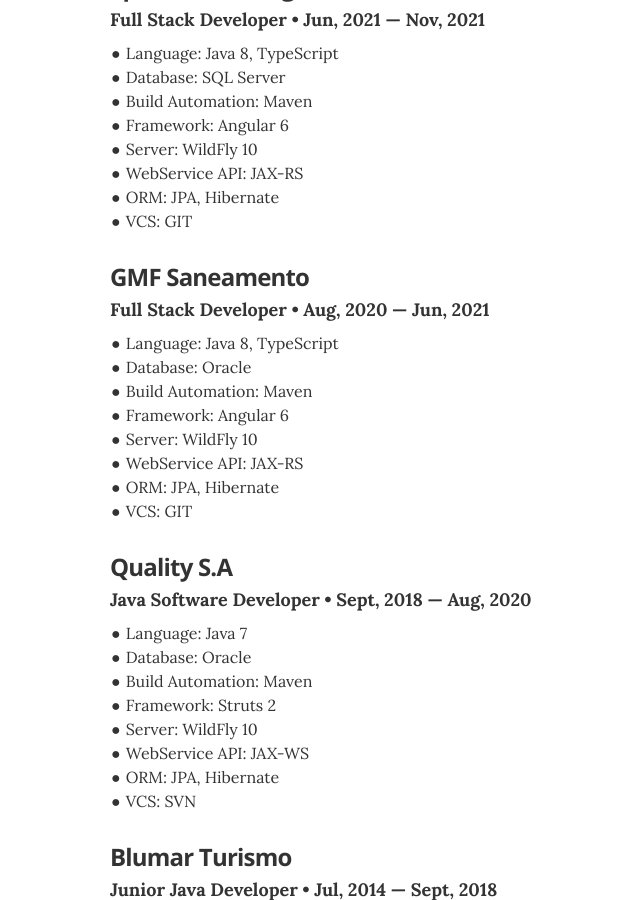
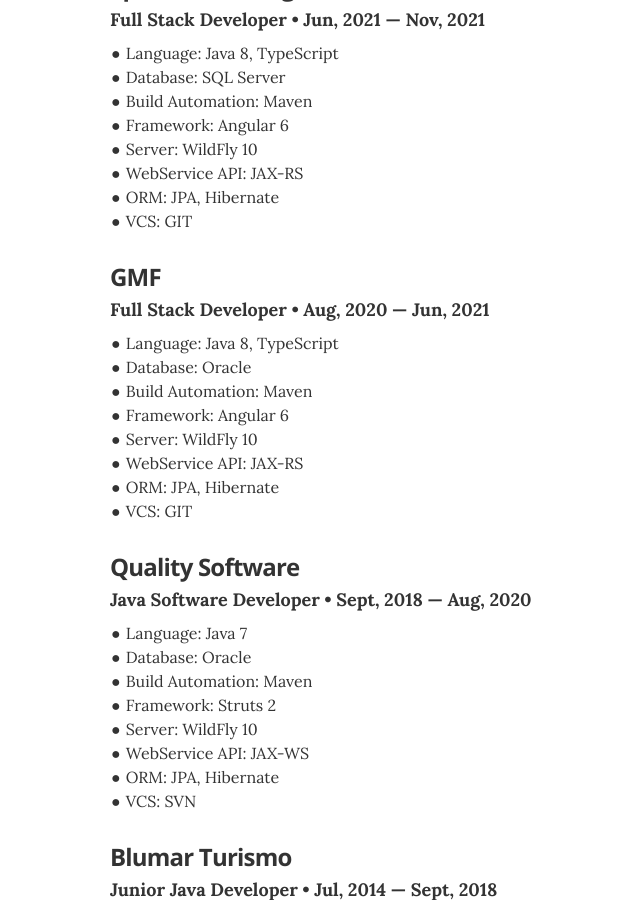
Before and after one commit to pedrobezerradev/pedrobezerradev.github.io, a Jekyll site: the page built from index.html, in a window 1280 px wide and 900 px high, scrolled down 818 px. Shown: the whole window, without its empty margins (190-830 px from the left). Built offline with Jekyll 4.4.1, drawn with Linux system fonts in a browser that asks for light colours.

Commit message:
alteração na experiência

```diff
--- a/_data/experience.yml
+++ b/_data/experience.yml
@@ -13,13 +13,13 @@
   summary: '● Language: Java 8, TypeScript <br \> ● Database: SQL Server <br \> ● Build Automation: Maven <br \> ● Framework: Angular 6 <br \> ● Server: WildFly 10 <br \> ● WebService API: JAX-RS <br \> ● ORM: JPA, Hibernate <br \> ● VCS: GIT'
 
 # Full Stack Developer
-- company: GMF Saneamento
+- company: GMF
   position: Full Stack Developer
   duration: Aug, 2020 &mdash; Jun, 2021
   summary: '● Language: Java 8, TypeScript <br \> ● Database: Oracle <br \> ● Build Automation: Maven <br \> ● Framework: Angular 6 <br \> ● Server: WildFly 10 <br \> ● WebService API: JAX-RS <br \> ● ORM: JPA, Hibernate <br \> ● VCS: GIT'
 
 # Java Software Developer
-- company: Quality S.A
+- company: Quality Software
   position: Java Software Developer
   duration: Sept, 2018 &mdash; Aug, 2020
   summary: '● Language: Java 7 <br \> ● Database: Oracle <br \> ● Build Automation: Maven <br \> ● Framework: Struts 2 <br \> ● Server: WildFly 10 <br \> ● WebService API: JAX-WS <br \> ● ORM: JPA, Hibernate <br \> ● VCS: SVN'
```
